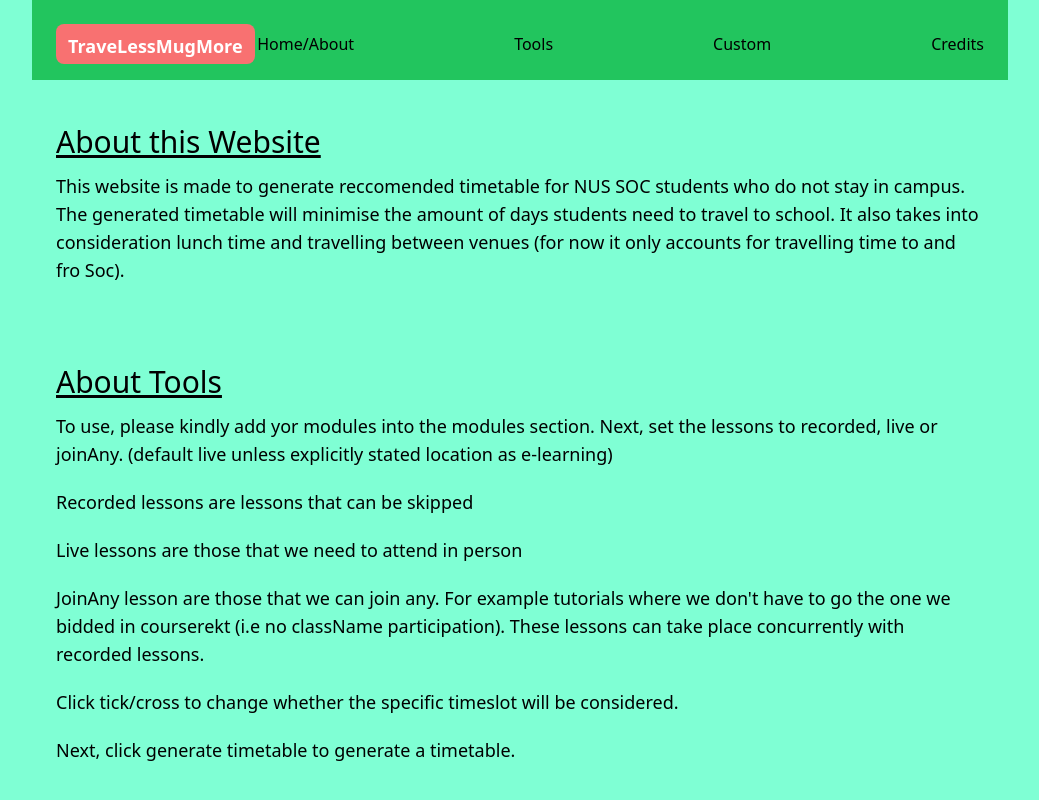
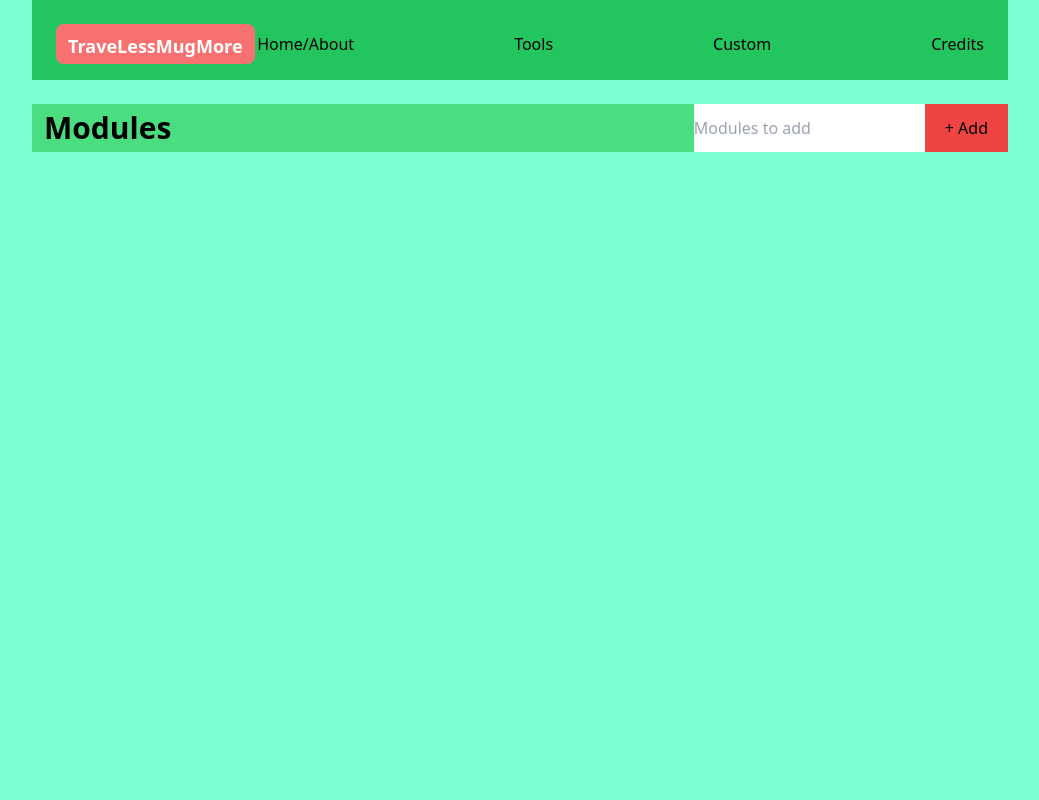
Before and after one commit to FooChao/TraveLessMugMore, a React (Vite) app: page /Tools in a window 1280 px wide. Shown: the top 800 px of the page, without its empty margins (120-1159 px from the left). Built offline with nearby package versions, Linux system fonts and the light colour scheme.

Commit message:
Fourth Commit: API fetching (data not handled)

```diff
--- a/src/App.jsx
+++ b/src/App.jsx
@@ -4,6 +4,7 @@ import HomePage from './pages/HomePage';
 import MainLayout from './layouts/MainLayout';
 import CreditsPage from './pages/CreditsPage';
 import CustomPage from './pages/CustomPage';
+import ToolsPage from './pages/ToolsPage';
 
 let CustomList = {
   schoolStart: 10,
@@ -12,13 +13,7 @@ let CustomList = {
   lunchEnd : 16,
   travel : true
 };
-let LessonsList = {
-  schoolStart: 10,
-  eatLunch: false,
-  lunchStart: 12,
-  lunchEnd : 16,
-  travel : true
-};
+let LessonsList = [];
 
 
 
@@ -32,7 +27,7 @@ const App = () => {
     createRoutesFromElements(
     <Route path='/' element={<MainLayout/>}>
       <Route index element = {<HomePage/>}/>
-      <Route path='/Tools' element = {<HomePage/>}/>
+      <Route path='/Tools' element = {<ToolsPage/>}/>
       <Route path='/Custom' element = {<CustomPage/>}/>
       <Route path='/Credits' element = {<CreditsPage/>}/>
     </Route>
--- /dev/null
+++ b/src/components/ToolsTitle.jsx
@@ -0,0 +1,52 @@
+import React from 'react';
+import { LessonsList } from '../App';
+
+const ToolsTitle = () => {
+    const addModules = (event) => {
+        event.preventDefault();
+        const code = document.getElementById('modulesAdded').value;
+        console.log(code);
+        let needed = null;
+
+        const fetchJobs = async () => {
+            try {
+                const res = await fetch(`https://api.nusmods.com/v2/2023-2024/modules/${code}.json`);
+                const data = await res.json();
+                needed = data.semesterData.map(semester => ({
+                    semester: semester.semester,
+                    timetable : semester.timetable
+                }));
+
+            } catch (error) {
+                console.log('Error');
+            } finally {
+                console.log(needed);
+            }
+        }
+
+        fetchJobs();
+
+
+
+
+        document.getElementById('modulesAdded').value ='';
+    }
+
+
+
+  return (
+
+    // <!--Title-->
+        <form className="flex items-center justify-between bg-green-400 mb-3 mx-0 px-0" onSubmit={addModules}>
+            <h1 className="ml-3 text-3xl font-bold"> Modules</h1>
+            <div className="float-right">
+                <input type="text" id="modulesAdded" placeholder="Modules to add"         className="min-w-32 py-3 ml-auto"/>
+                <button className="bg-red-500 hover:bg-orange-400 px-5 py-3 float-right ml-auto" type="submit" >
+                    + Add
+                </button>
+            </div>
+        </form>
+  )
+}
+
+export default ToolsTitle
--- a/src/pages/CreditsPage.jsx
+++ b/src/pages/CreditsPage.jsx
@@ -2,11 +2,11 @@ import React from 'react'
 
 const CreditsPage = () => {
   return (
-    <div class="container text-3xl mx-auto">
+    <div className="container text-3xl mx-auto">
 
-        <p class="text-3xl mb-10">This website is made by Foo Chao</p>
-        <p class="text-3xl mb-10">Any problems? Report at</p>
-        <a class="text-3xl mb-10 underline text-red-500 hover:text-red-700" href='https://github.com/FooChao/Test-Website' target='_blank'>https://github.com/FooChao/Test-Website</a>
+        <p className="text-3xl mb-10">This website is made by Foo Chao</p>
+        <p className="text-3xl mb-10">Any problems? Report at</p>
+        <a className="text-3xl mb-10 underline text-red-500 hover:text-red-700" href='https://github.com/FooChao/Test-Website' target='_blank'>https://github.com/FooChao/Test-Website</a>
 
     </div>
   )
--- a/src/pages/CustomPage.jsx
+++ b/src/pages/CustomPage.jsx
@@ -21,7 +21,7 @@ const CustomPage = () => {
         CustomList.lunchEnd = document.getElementById('lunchEnd').value;
         CustomList.travel = document.getElementById('travel').value;
         setSaved(true);
-        console.log(CustomList);
+        //console.log(CustomList);
     }
 
     return (
--- /dev/null
+++ b/src/pages/ToolsPage.jsx
@@ -0,0 +1,12 @@
+import React from 'react'
+import ToolsTitle from '../components/ToolsTitle'
+
+const ToolsPage = () => {
+  return (
+    <div id = "tools" className="container flex flex-col justify-between mx-auto p-0 py-1">
+        <ToolsTitle/>
+    </div>
+  )
+}
+
+export default ToolsPage
```
